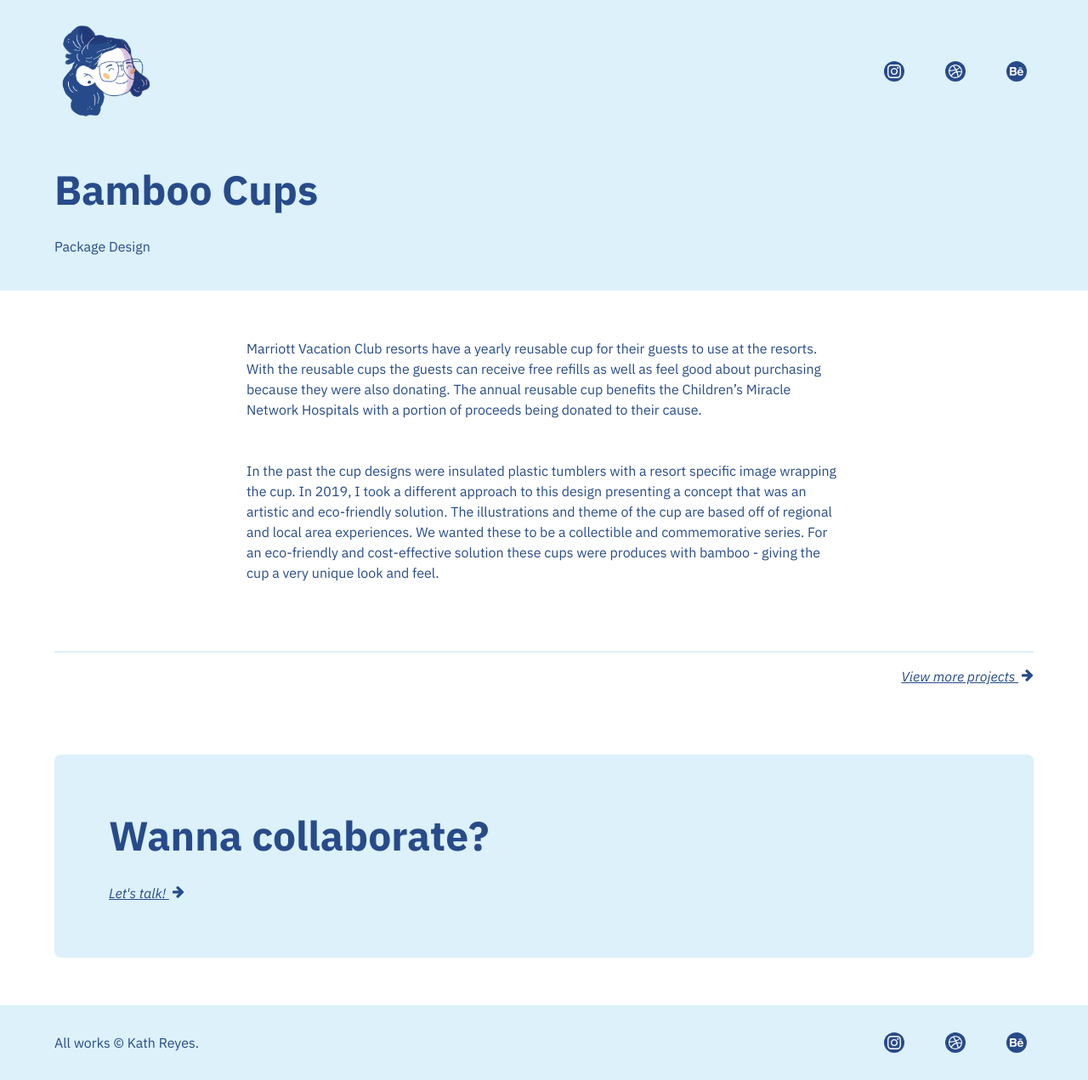
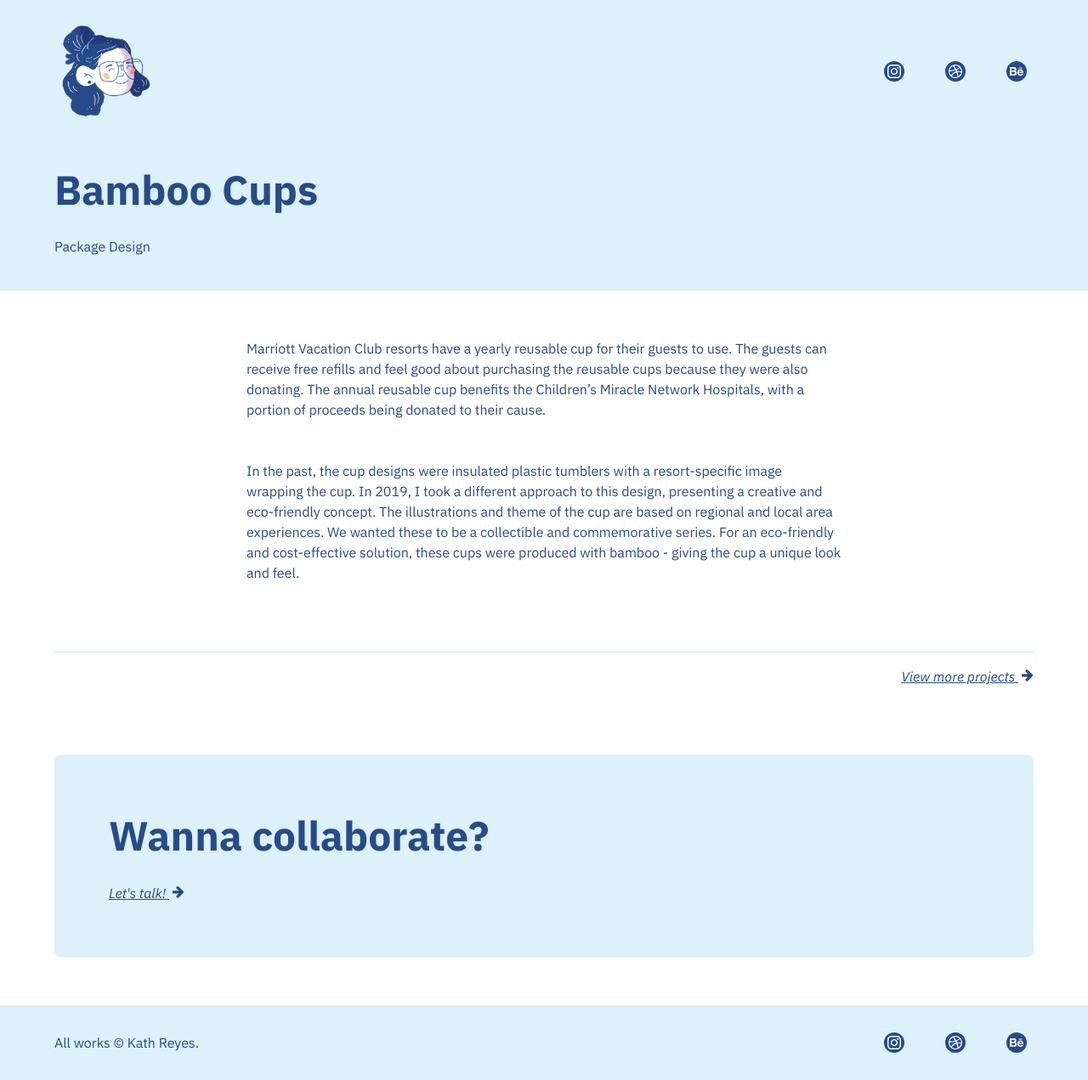
Before and after one commit to dlvjose/katreyyy, a Jekyll site: the page built from _projects/bamboo-cups.md, in a window 1280 px wide. Shown: the whole page at 85% size. Built offline with Jekyll 4.4.1, drawn with Linux system fonts in a browser that asks for light colours.

Commit message:
Update Projects “bamboo-cups”

```diff
--- a/_projects/bamboo-cups.md
+++ b/_projects/bamboo-cups.md
@@ -3,10 +3,7 @@ layout: project
 title: Bamboo Cups
 category: Package Design
 ---
-<!--StartFragment-->
+Marriott Vacation Club resorts have a yearly reusable cup for their guests to use. The guests can receive free refills and feel good about purchasing the reusable cups because they were also donating. The annual reusable cup benefits the Children’s Miracle Network Hospitals, with a portion of proceeds being donated to their cause.
 
-Marriott Vacation Club resorts have a yearly reusable cup for their guests to use at the resorts. With the reusable cups the guests can receive free refills as well as feel good about purchasing because they were also donating. The annual reusable cup benefits the Children’s Miracle Network Hospitals with a portion of proceeds being donated to their cause.
 
-In the past the cup designs were insulated plastic tumblers with a resort specific image wrapping the cup. In 2019, I took a different approach to this design presenting a concept that was an artistic and eco-friendly solution. The illustrations and theme of the cup are based off of regional and local area experiences. We wanted these to be a collectible and commemorative series. For an eco-friendly and cost-effective solution these cups were produces with bamboo - giving the cup a very unique look and feel.
-
-<!--EndFragment-->
+In the past, the cup designs were insulated plastic tumblers with a resort-specific image wrapping the cup. In 2019, I took a different approach to this design, presenting a creative and eco-friendly concept. The illustrations and theme of the cup are based on regional and local area experiences. We wanted these to be a collectible and commemorative series. For an eco-friendly and cost-effective solution, these cups were produced with bamboo - giving the cup a unique look and feel.
```
